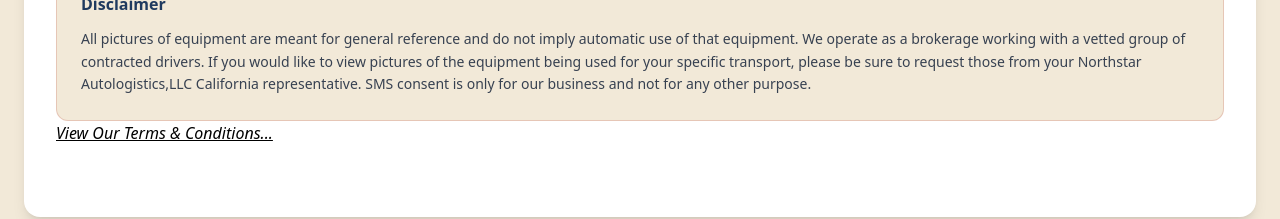
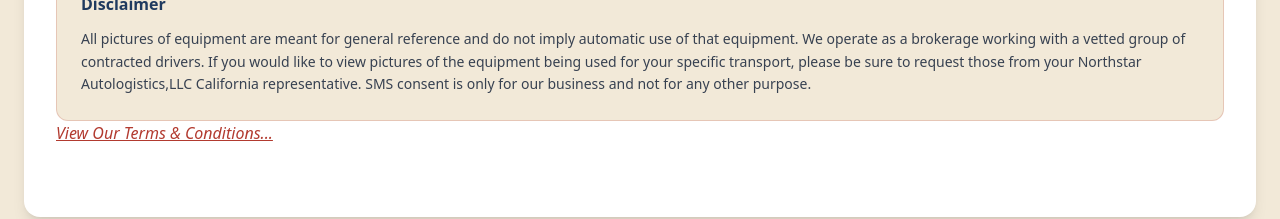
Before and after one commit to officialsanju2004/NorthstarAutologistics, a React (Vite) app in the folder client/: page /privacy-policy in a window 1280 px wide. Shown: the part 3920-4139 px from the top of the page. Built offline with nearby package versions, Linux system fonts and the light colour scheme.

Commit message:
Update PrivacyPolicy.jsx

```diff
--- a/client/src/PrivacyPolicy.jsx
+++ b/client/src/PrivacyPolicy.jsx
@@ -258,7 +258,7 @@ You can choose to disable cookies through your individual browser options. To kn
               </div>
 
 <div className="mb-10">
-                                    <a href="/termsAndConditions"><i className="underline">View Our Terms & Conditions...</i></a>
+                                    <a href="/termsAndConditions"><i className="underline text-[#B23A2F]">View Our Terms & Conditions...</i></a>
 
 
                                 </div>
```
